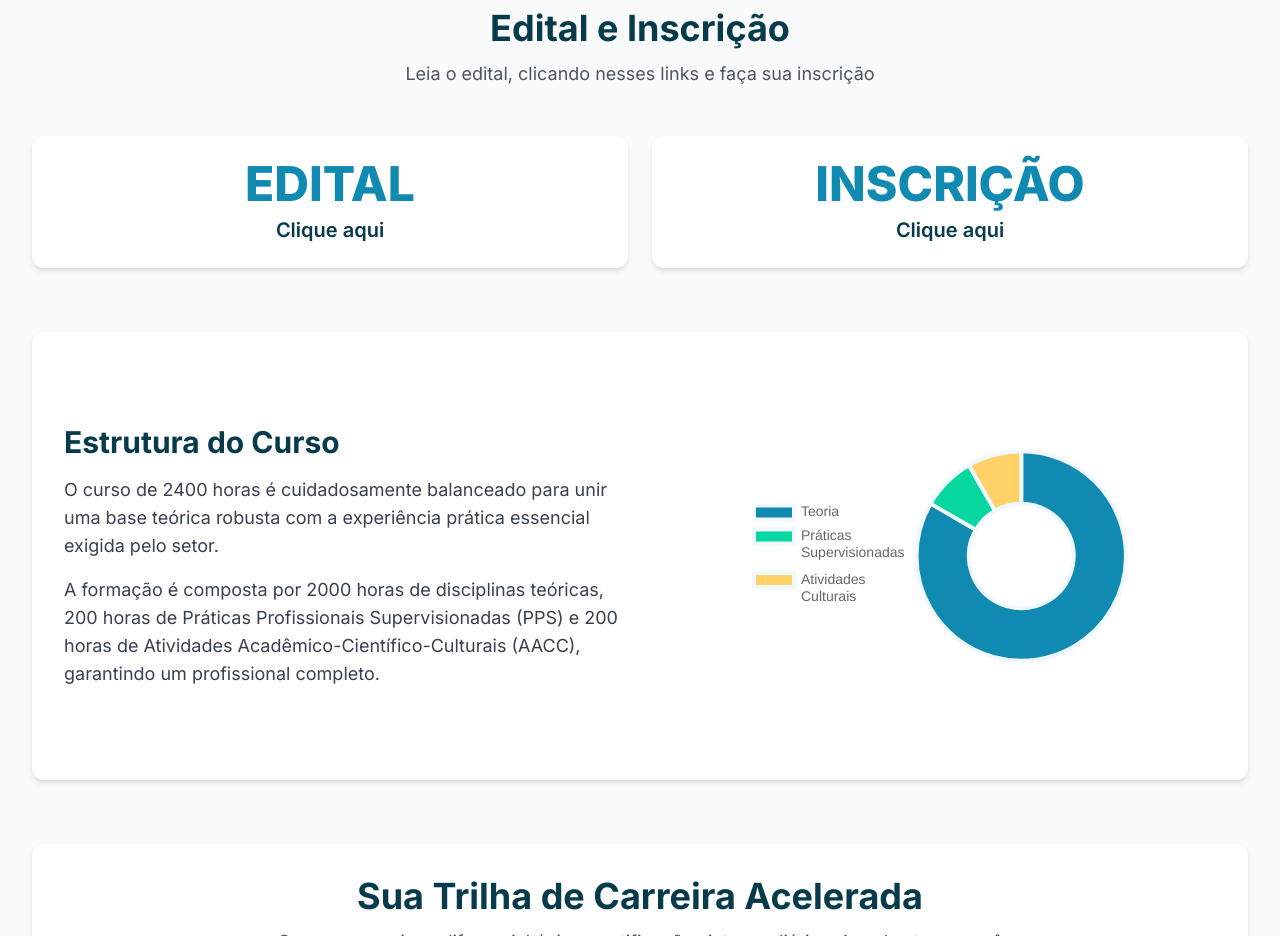
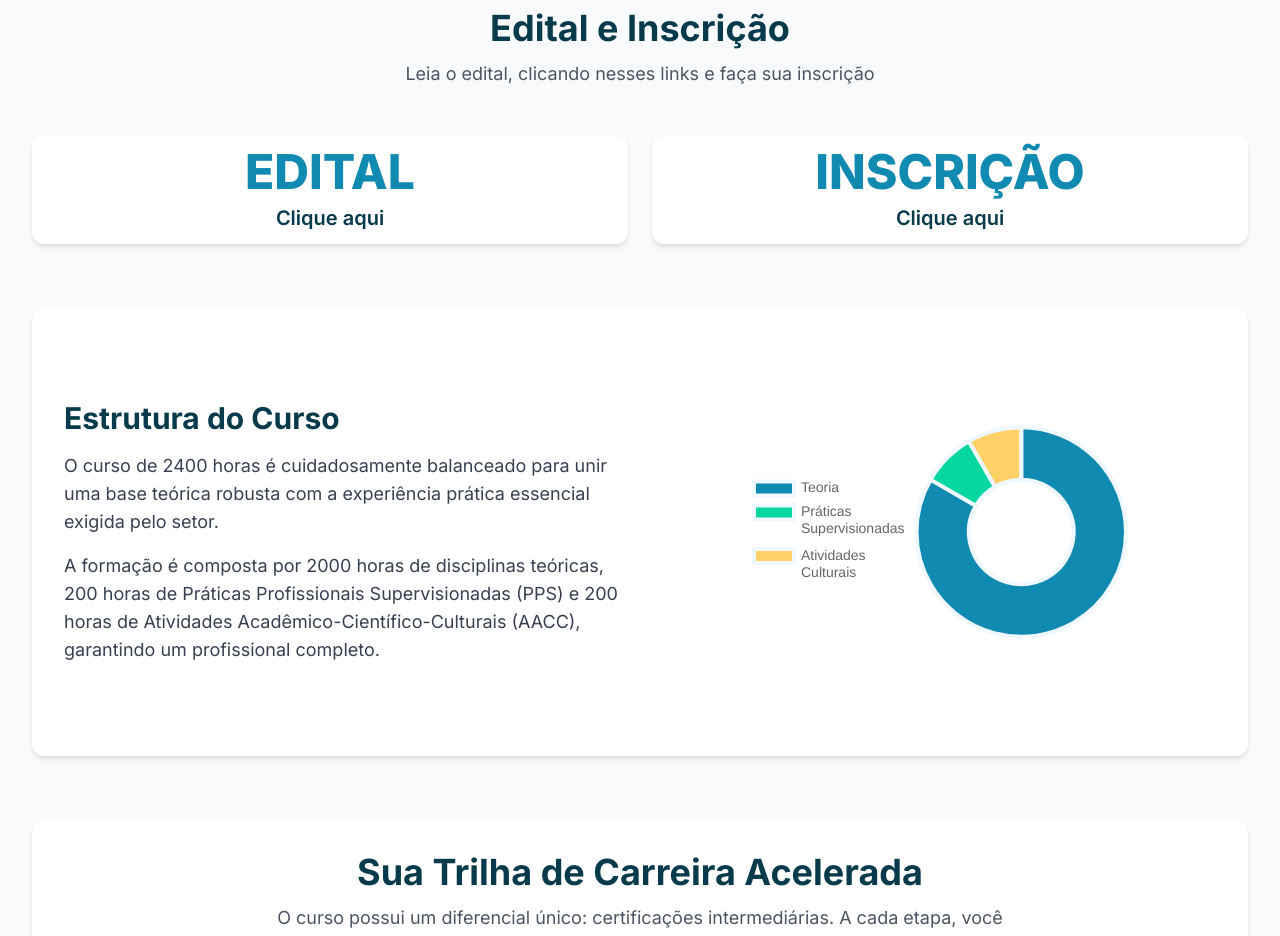
Before and after one commit to kaverno/oportunidadefaeterjcampos, a plain HTML site: page index.html in a window 1280 px wide. Shown: the part 1340-2276 px from the top of the page. Drawn offline with nearby package versions, Linux system fonts and the light colour scheme.

Commit message:
Reduce padding in stat-card elements

```diff
--- a/index.html
+++ b/index.html
@@ -133,11 +133,11 @@
                 </p>
             </div>
             <div class="grid grid-cols-1 md:grid-cols-2 gap-6">
-                <div class="card p-6 text-center stat-card">
+                <div class="card p-3 text-center stat-card">
                     <h3 class="text-5xl font-extrabold">EDITAL</h3>
                     <p class="mt-2 text-xl font-semibold">Clique aqui</p>
                 </div>
-                <div class="card p-6 text-center stat-card">
+                <div class="card p-3 text-center stat-card">
                     <h3 class="text-5xl font-extrabold">INSCRIÇÃO</h3>
                     <p class="mt-2 text-xl font-semibold">Clique aqui</p>
                 </div>
```
